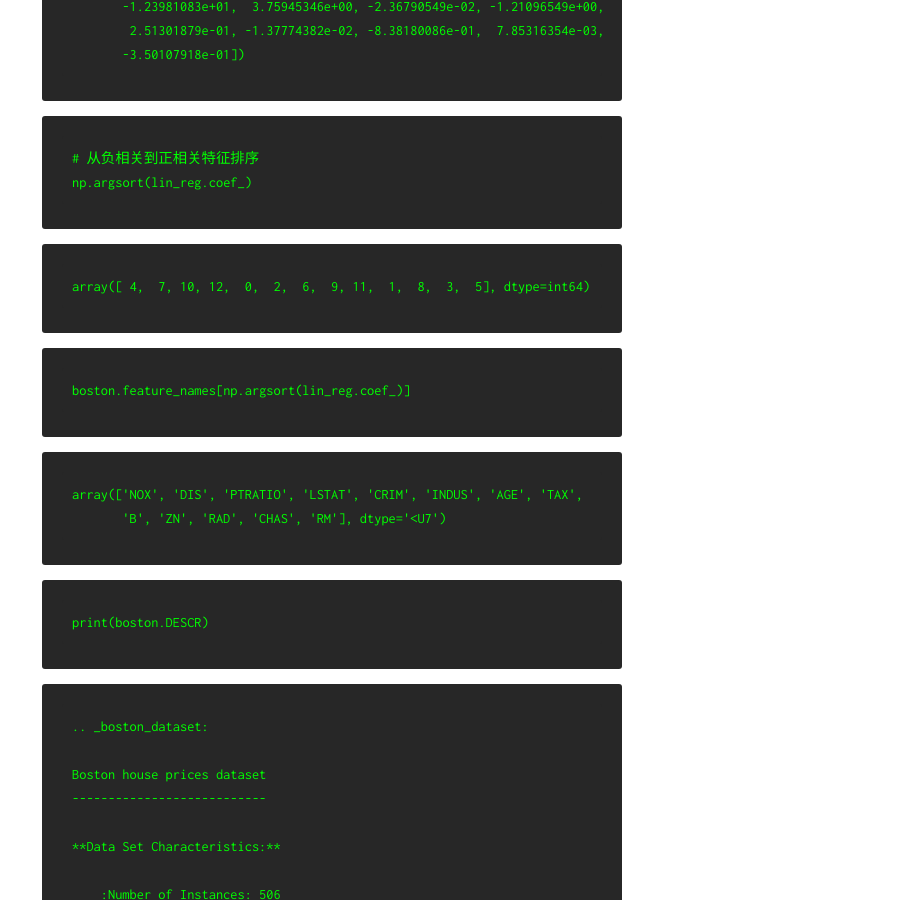
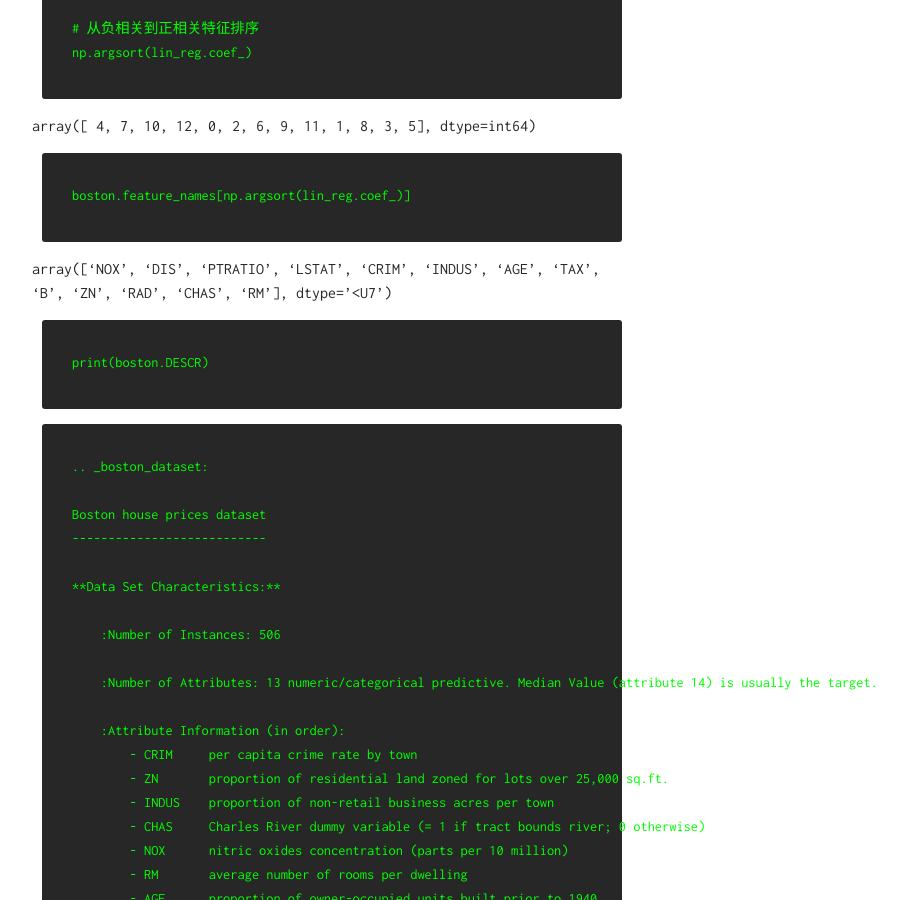
Before and after one commit to TobiahShaw/TobiahShaw.github.io, a Jekyll site: the page built from _posts/2019-03-31-More-About-Linear-Regression.md, in a window 1280 px wide and 900 px high, scrolled down 1087 px. Shown: the whole window, without its empty margins (308-1214 px from the left). Built offline with Jekyll 4.4.1, drawn with Linux system fonts in a browser that asks for light colours; our own code applies the rules of GitHub Pages for plain Markdown files.

Commit message:
resolute warn

````diff
--- a/_posts/2019-03-31-More-About-Linear-Regression.md
+++ b/_posts/2019-03-31-More-About-Linear-Regression.md
@@ -1,6 +1,5 @@
 
 # 更多关于线性回归模型的讨论
-
 
 ```python
 import numpy as np
@@ -15,7 +14,6 @@
 y = y[y < 50.0]
 ```
 
-
 ```python
 from sklearn.linear_model import LinearRegression
 
@@ -24,56 +22,32 @@
 lin_reg.fit(X, y)
 ```
 
-
-
-
-    LinearRegression(copy_X=True, fit_intercept=True, n_jobs=None,
+LinearRegression(copy_X=True, fit_intercept=True, n_jobs=None,
              normalize=False)
-
-
-
 
 ```python
 # 数值代表特征对结果的相关程度，正负代表是正相关还是负相关
 lin_reg.coef_
 ```
 
-
-
-
-    array([-1.06715912e-01,  3.53133180e-02, -4.38830943e-02,  4.52209315e-01,
+array([-1.06715912e-01,  3.53133180e-02, -4.38830943e-02,  4.52209315e-01,
            -1.23981083e+01,  3.75945346e+00, -2.36790549e-02, -1.21096549e+00,
             2.51301879e-01, -1.37774382e-02, -8.38180086e-01,  7.85316354e-03,
            -3.50107918e-01])
-
-
-
 
 ```python
 # 从负相关到正相关特征排序
 np.argsort(lin_reg.coef_)
 ```
 
-
-
-
-    array([ 4,  7, 10, 12,  0,  2,  6,  9, 11,  1,  8,  3,  5], dtype=int64)
-
-
-
+array([ 4,  7, 10, 12,  0,  2,  6,  9, 11,  1,  8,  3,  5], dtype=int64)
 
 ```python
 boston.feature_names[np.argsort(lin_reg.coef_)]
 ```
 
-
-
-
-    array(['NOX', 'DIS', 'PTRATIO', 'LSTAT', 'CRIM', 'INDUS', 'AGE', 'TAX',
+array(['NOX', 'DIS', 'PTRATIO', 'LSTAT', 'CRIM', 'INDUS', 'AGE', 'TAX',
            'B', 'ZN', 'RAD', 'CHAS', 'RM'], dtype='<U7')
-
-
-
 
 ```python
 print(boston.DESCR)
@@ -130,30 +104,29 @@
        - Belsley, Kuh & Welsch, 'Regression diagnostics: Identifying Influential Data and Sources of Collinearity', Wiley, 1980. 244-261.
        - Quinlan,R. (1993). Combining Instance-Based and Model-Based Learning. In Proceedings on the Tenth International Conference of Machine Learning, 236-243, University of Massachusetts, Amherst. Morgan Kaufmann.
 
-
-
-### 可解释性
+## 可解释性
 
 由上述排序可以看到，房间数和是否临河，对房价正相关影响最大，房间数越多，临河房价越高；负相关中NOX（房子周边一氧化氮浓度）越小，DIS（距离五个劳务雇佣中心加权平均距离）越近，房价越高。
 
-
 我们可以根据可解释性提高我们的预测准确率
 
-### 八股
+## 八股
 
 1. 训练测试集分离
 2. 训练模型
 3. 评价性能 R Squared
 
-### 特点
+## 特点
 
 - 典型的参数学习
     （对比kNN：非参数学习）
 - 只能解决回归问题
 - 对数据又假设：线性
 
-### 优点
+## 优点
+
 - 对数据又可解释性
 
-### 缺点
+## 缺点
+
 - 使用正规方程解，时间复杂度高
````
